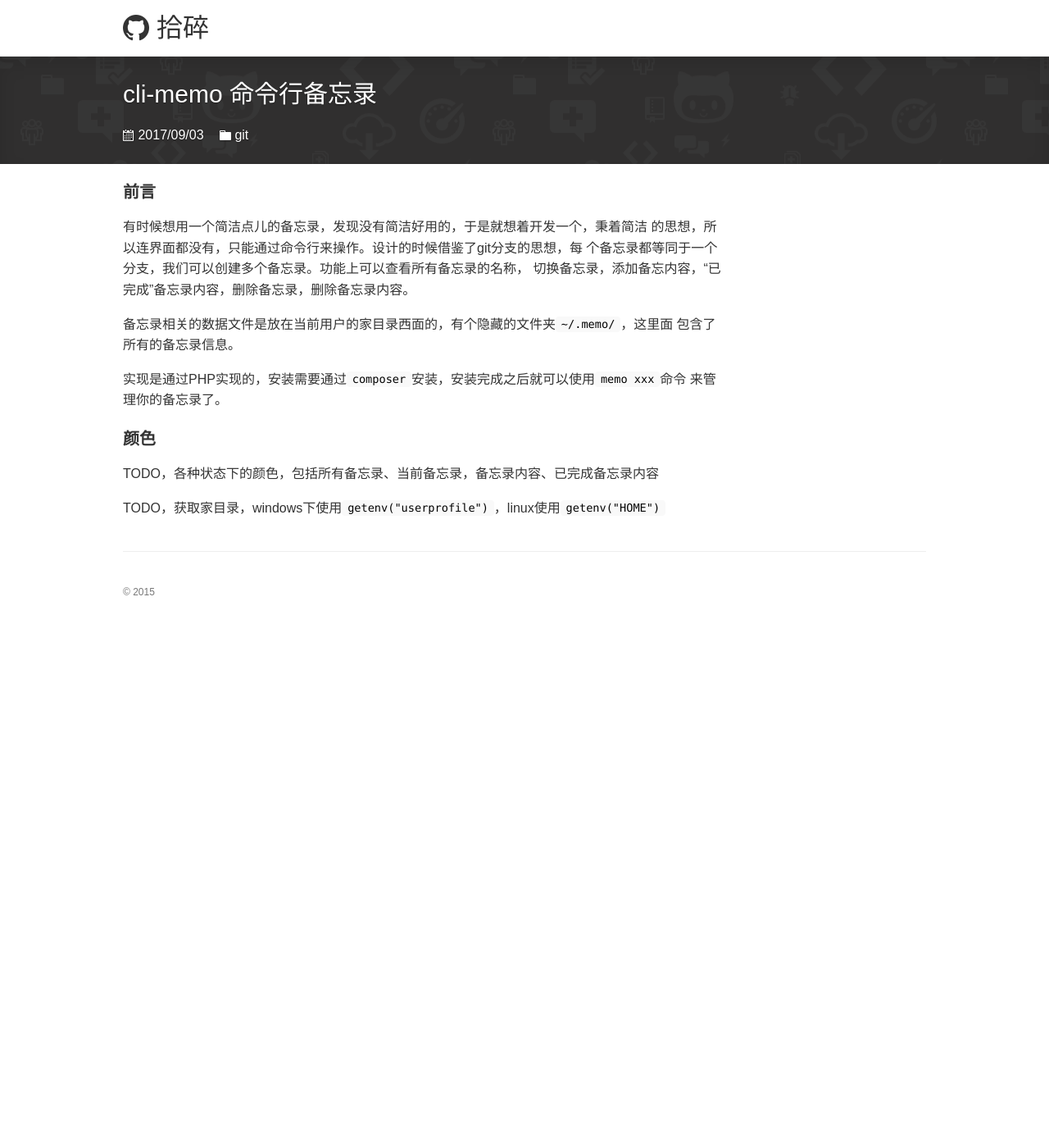
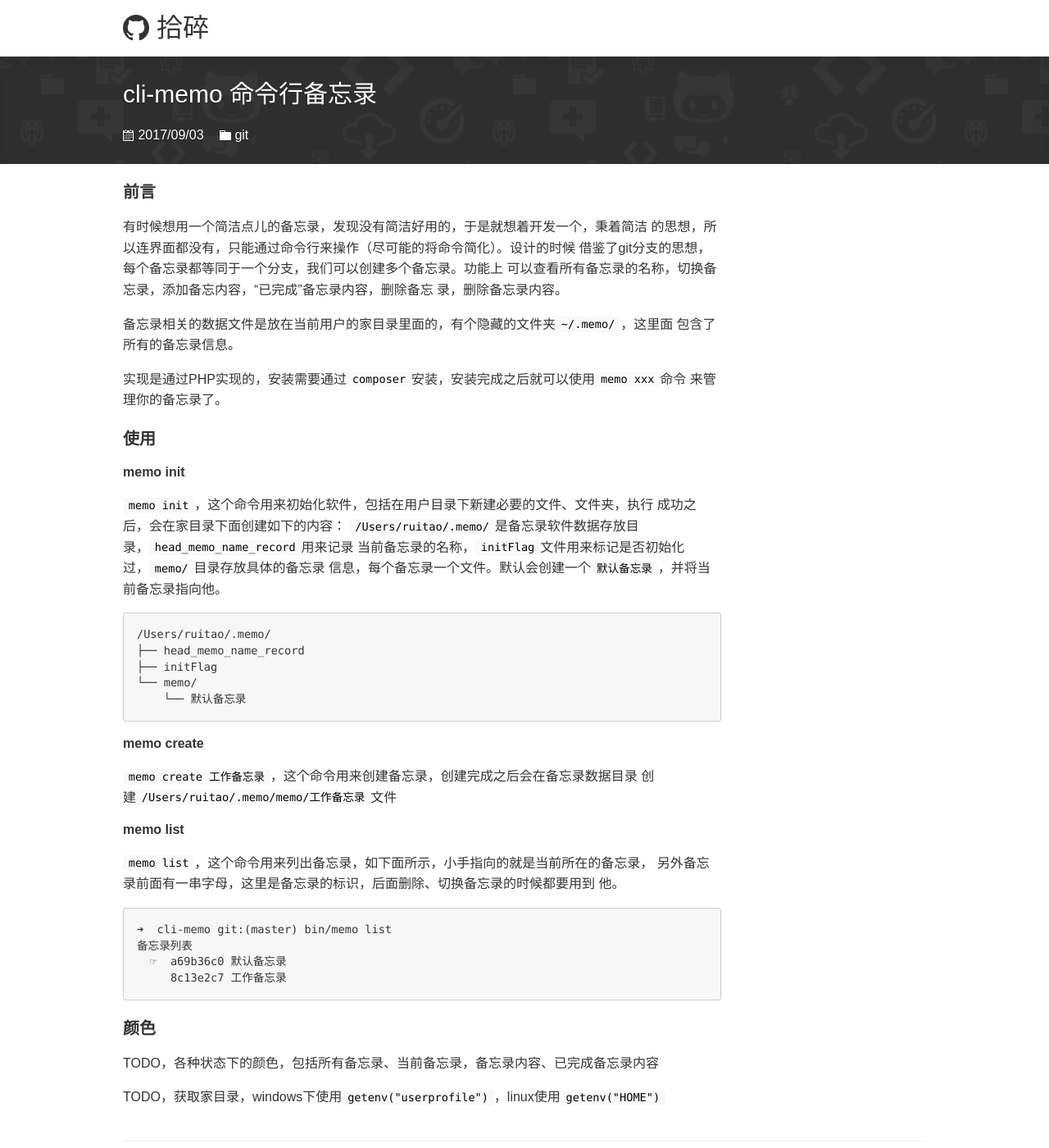
Before and after one commit to rtyan/rtyan.github.io, a Jekyll site: the page built from _posts/2017-09-03-cli-memo.md, in a window 1280 px wide and 1400 px high. Shown: the whole window at 82% size. Built offline with Jekyll 4.4.1, drawn with Linux system fonts in a browser that asks for light colours.

Commit message:
命令行备忘录ing...

````diff
--- a/_posts/2017-09-03-cli-memo.md
+++ b/_posts/2017-09-03-cli-memo.md
@@ -6,16 +6,48 @@ categories: git
 ---
 #### 前言
 有时候想用一个简洁点儿的备忘录，发现没有简洁好用的，于是就想着开发一个，秉着简洁
-的思想，所以连界面都没有，只能通过命令行来操作。设计的时候借鉴了git分支的思想，每
-个备忘录都等同于一个分支，我们可以创建多个备忘录。功能上可以查看所有备忘录的名称，
-切换备忘录，添加备忘内容，“已完成”备忘录内容，删除备忘录，删除备忘录内容。
+的思想，所以连界面都没有，只能通过命令行来操作（尽可能的将命令简化）。设计的时候
+借鉴了git分支的思想，每个备忘录都等同于一个分支，我们可以创建多个备忘录。功能上
+可以查看所有备忘录的名称，切换备忘录，添加备忘内容，“已完成”备忘录内容，删除备忘
+录，删除备忘录内容。
 
-备忘录相关的数据文件是放在当前用户的家目录西面的，有个隐藏的文件夹`~/.memo/`，这里面
+备忘录相关的数据文件是放在当前用户的家目录里面的，有个隐藏的文件夹`~/.memo/`，这里面
 包含了所有的备忘录信息。
 
 实现是通过PHP实现的，安装需要通过`composer`安装，安装完成之后就可以使用`memo xxx`命令
 来管理你的备忘录了。
 
+#### 使用
+
+##### memo init
+`memo init`，这个命令用来初始化软件，包括在用户目录下新建必要的文件、文件夹，执行
+成功之后，会在家目录下面创建如下的内容：
+`/Users/ruitao/.memo/`是备忘录软件数据存放目录，`head_memo_name_record`用来记录
+当前备忘录的名称，`initFlag`文件用来标记是否初始化过，`memo/`目录存放具体的备忘录
+信息，每个备忘录一个文件。默认会创建一个`默认备忘录`，并将当前备忘录指向他。
+```
+/Users/ruitao/.memo/
+├── head_memo_name_record
+├── initFlag
+└── memo/
+    └── 默认备忘录
+```
+
+##### memo create
+`memo create 工作备忘录`，这个命令用来创建备忘录，创建完成之后会在备忘录数据目录
+创建`/Users/ruitao/.memo/memo/工作备忘录`文件
+
+##### memo list
+`memo list`，这个命令用来列出备忘录，如下面所示，小手指向的就是当前所在的备忘录，
+另外备忘录前面有一串字母，这里是备忘录的标识，后面删除、切换备忘录的时候都要用到
+他。
+```
+➜  cli-memo git:(master) bin/memo list
+备忘录列表
+  ☞  a69b36c0 默认备忘录
+     8c13e2c7 工作备忘录
+```
+
 #### 颜色
 TODO，各种状态下的颜色，包括所有备忘录、当前备忘录，备忘录内容、已完成备忘录内容
 
````
